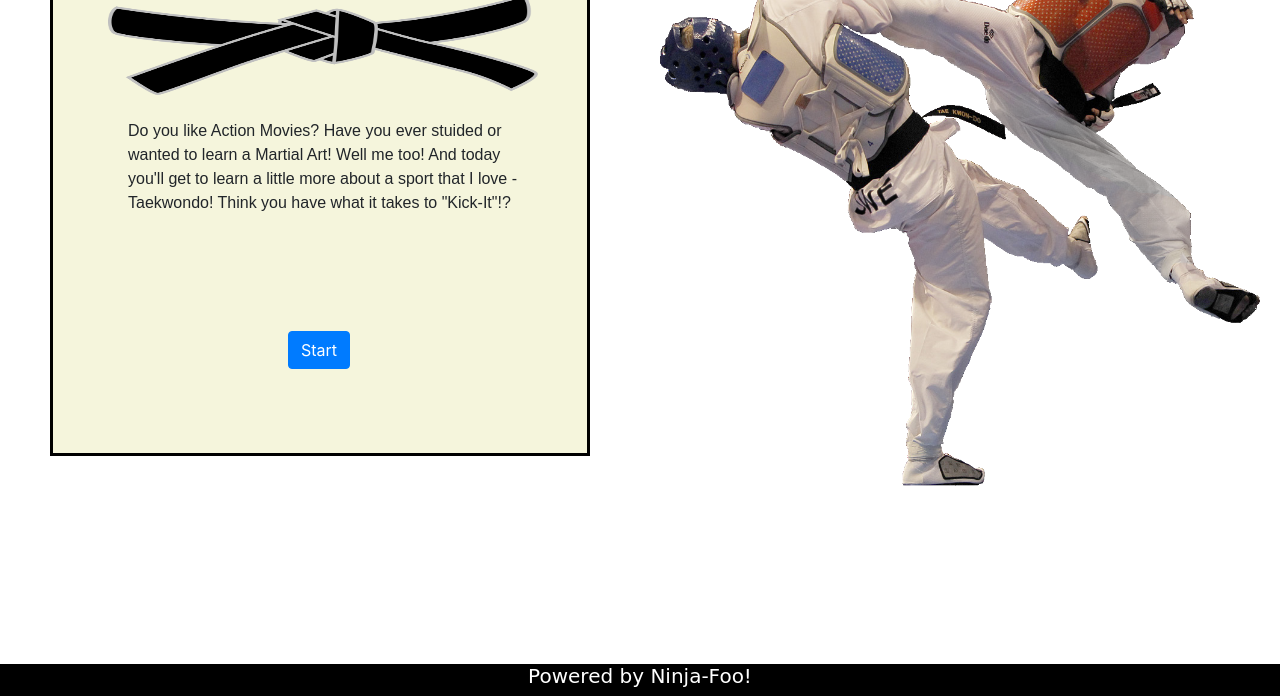
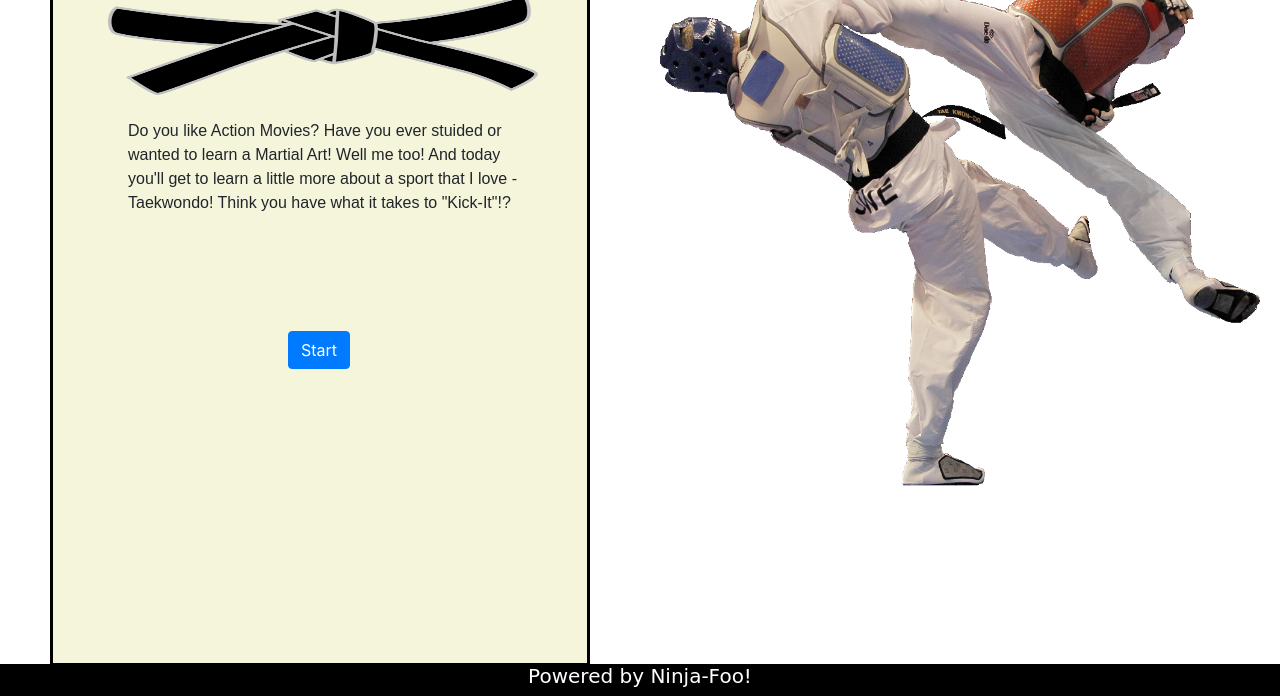
Before and after one commit to Twoxbradley/TriviaGame, a plain HTML site: page index.html in a window 1280 px wide. Shown: the part 104-800 px from the top of the page. Drawn offline with nearby package versions, Linux system fonts and the light colour scheme; a web font is replaced by a local one.

Commit message:
working trivia game

```diff
--- a/Assets/CSS/style.css
+++ b/Assets/CSS/style.css
@@ -17,7 +17,7 @@ h2 {
 #window {
     float: left;
     width: 540px;
-    height: 540px;
+    height: 750px;
     position: absolute;
     margin-left: 50px;
     background-color: beige;
```
